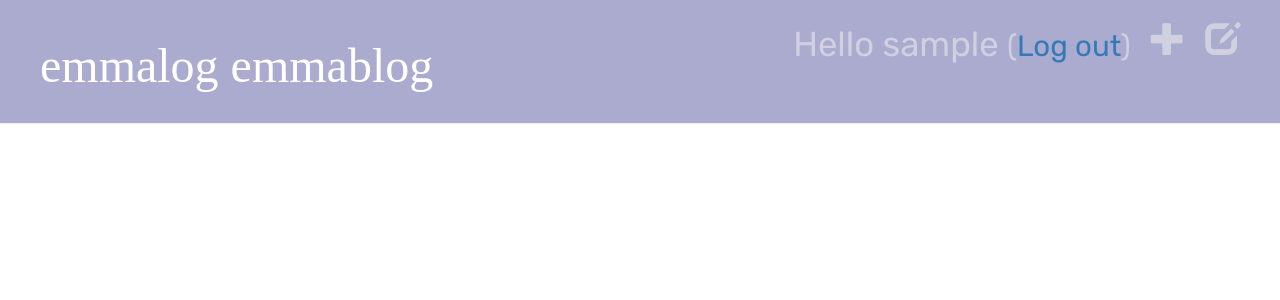
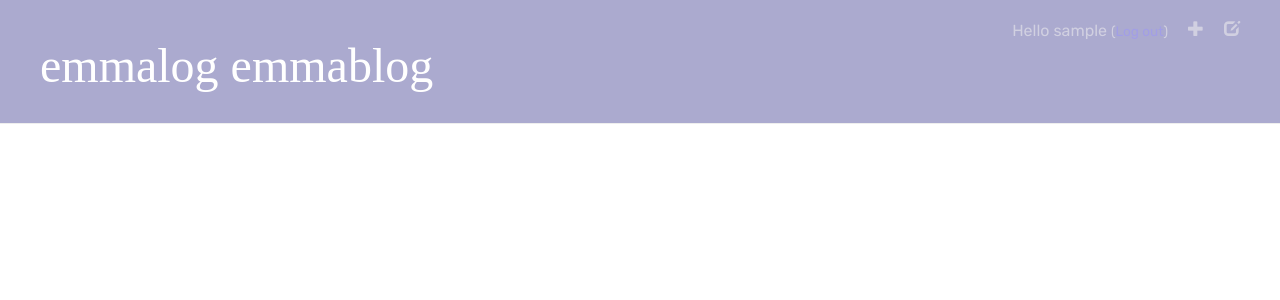
Before and after one commit to whirling/myfirstblog, a Django app: a page that uses blog/templates/blog/base.html in a window 1280 px wide. Shown: the top 300 px of the page. Run offline with Django 3.2, Linux system fonts and the light colour scheme; the visitor is signed in with stand-in values (Sample User, id 1); data that the repository does not hold is empty; some libraries are stand-ins or nearby versions; some web fonts are replaced.

Commit message:
prettier

```diff
--- a/blog/static/css/blog.css
+++ b/blog/static/css/blog.css
@@ -42,7 +42,7 @@ h1, h2, h3, h4 {
 .top-menu, .top-menu:hover, .top-menu:visited {
     color: #d1d0e1;
     float: right;
-    font-size: 26pt;
+    font-size: 16;
     font-family: 'Rubik', sans-serif;
     margin-right: 20px;
 }
@@ -54,3 +54,6 @@ h1, h2, h3, h4 {
 .post h1 a, .post h1 a:visited {
     color: #3b3a5a;
 }
+.link {
+    color: #a29ee6
+}
--- a/blog/templates/blog/base.html
+++ b/blog/templates/blog/base.html
@@ -13,7 +13,7 @@
         {% if user.is_authenticated %}
           <a href="{% url 'post_draft_list' %}" class="top-menu"><span class="glyphicon glyphicon-edit"></span></a>
           <a href="{% url 'post_new' %}" class="top-menu"><span class="glyphicon glyphicon-plus"></span></a>
-          <p class="top-menu">Hello {{ user.username }} <small>(<a href="{% url 'logout' %}">Log out</a>)</small></p>
+          <p class="top-menu">Hello {{ user.username }} <small>(<a href="{% url 'logout' %}" class="link">Log out</a>)</small></p>
         {% else %}
           <a href="{% url 'login' %}" class="top-menu"><span class="glyphicon glyphicon-lock"></span></a>
         {% endif %}
```
